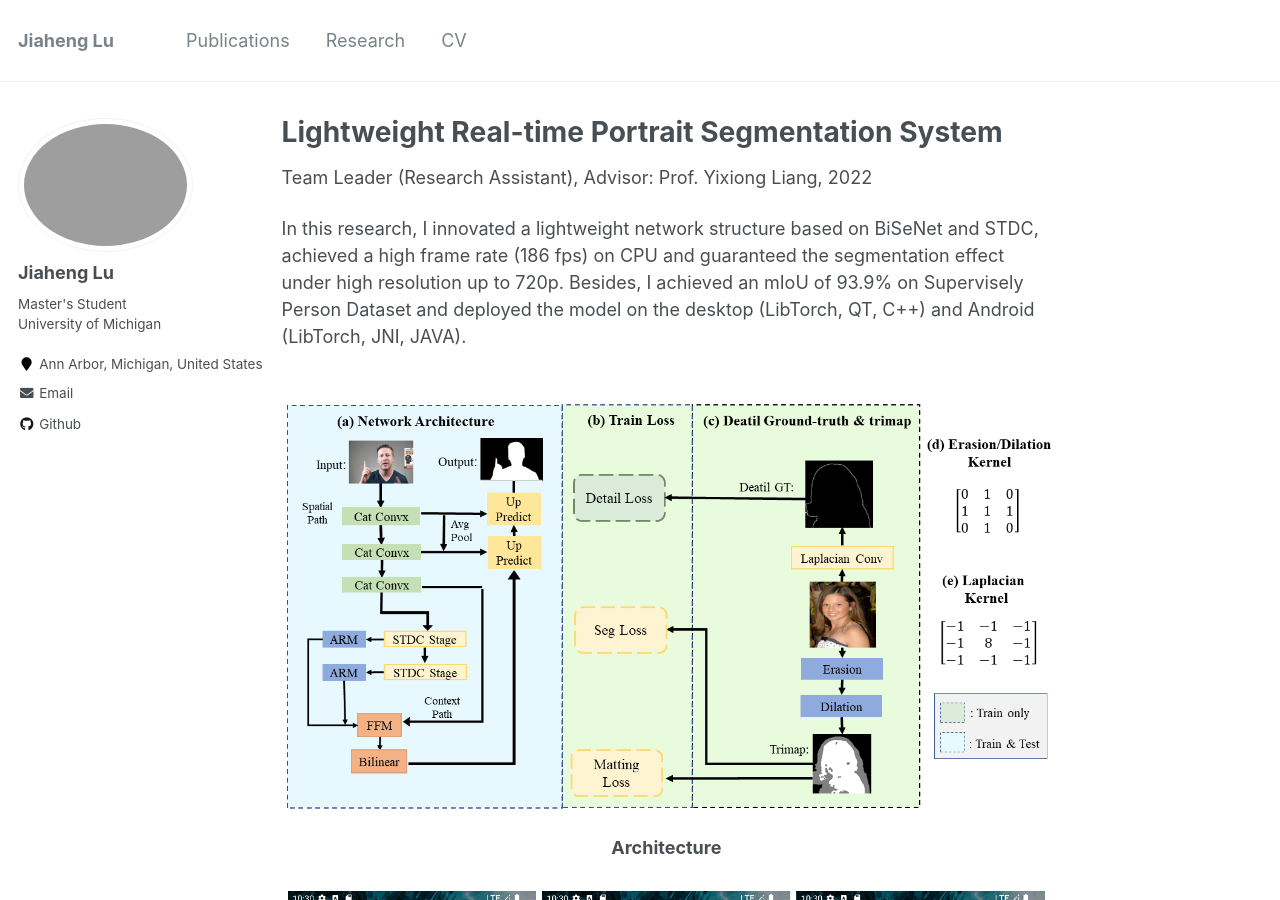
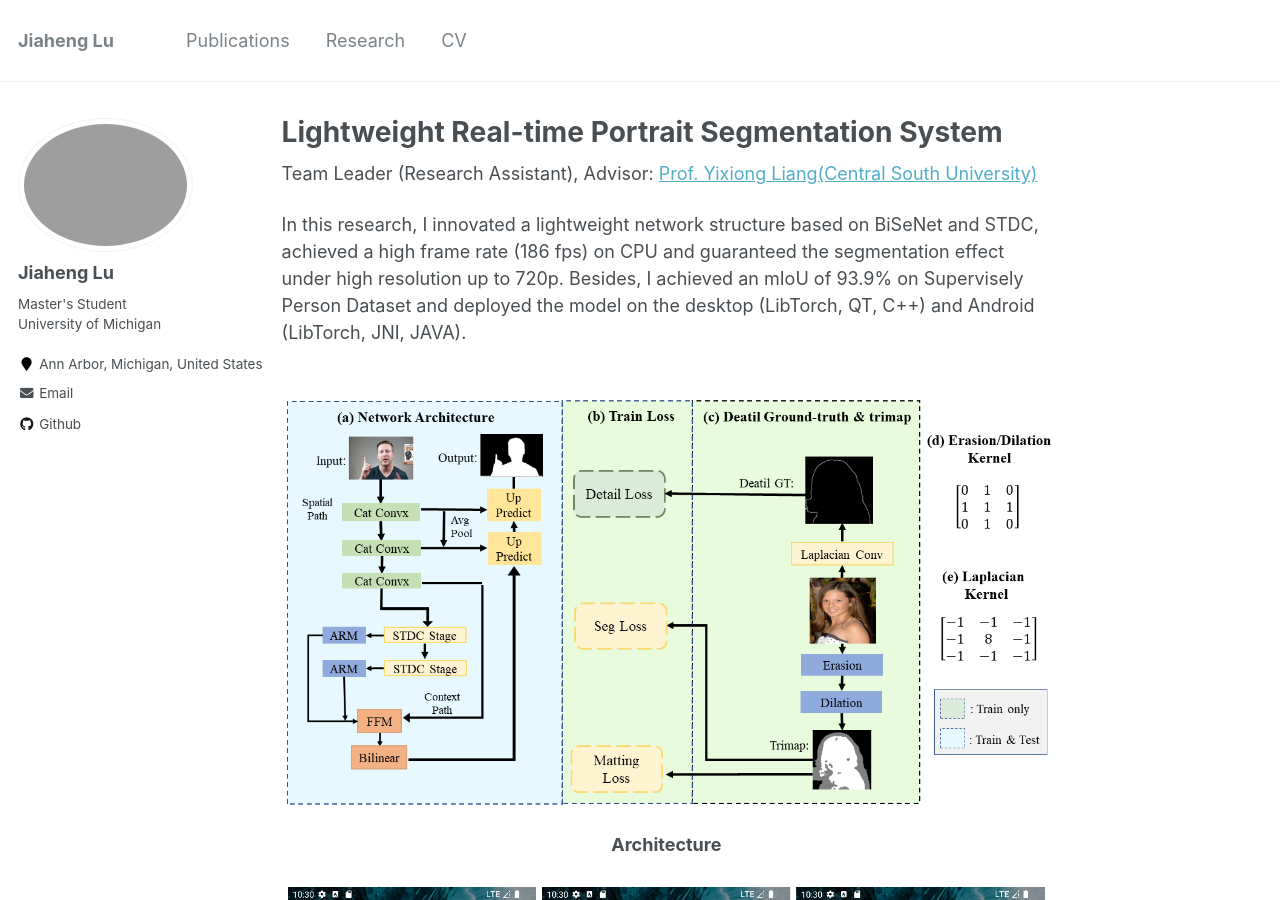
Before and after one commit to JhengLu/JhengLu.github.io, a Jekyll site: the page built from _teaching/2022-02-01-CV.md, in a window 1280 px wide and 900 px high. Built offline with Jekyll 4.4.1, drawn with Linux system fonts in a browser that asks for light colours.

Commit message:
Update 2022-02-01-CV.md

```diff
--- a/_teaching/2022-02-01-CV.md
+++ b/_teaching/2022-02-01-CV.md
@@ -5,8 +5,10 @@ type: "Team Leader (Research Assistant)"
 permalink: /teaching/2022-02-01-CV
 date_1: 2022-02-01
 advisor: "Advisor: Prof. Yixiong Liang"
+judge: clear
 
 ---
+<p>Team Leader (Research Assistant), Advisor: <a href="https://faculty.csu.edu.cn/yxliang/en/index.htm">Prof. Yixiong Liang(Central South University)</a> </p>
 In this research, I innovated a lightweight network structure based on BiSeNet and STDC, achieved a high frame rate (186 fps) on CPU and guaranteed the segmentation effect under high resolution up to 720p. Besides, I achieved an mIoU of 93.9% on Supervisely Person Dataset and deployed the model on the desktop (LibTorch, QT, C++) and Android (LibTorch, JNI, JAVA).
 
 <br>
```
